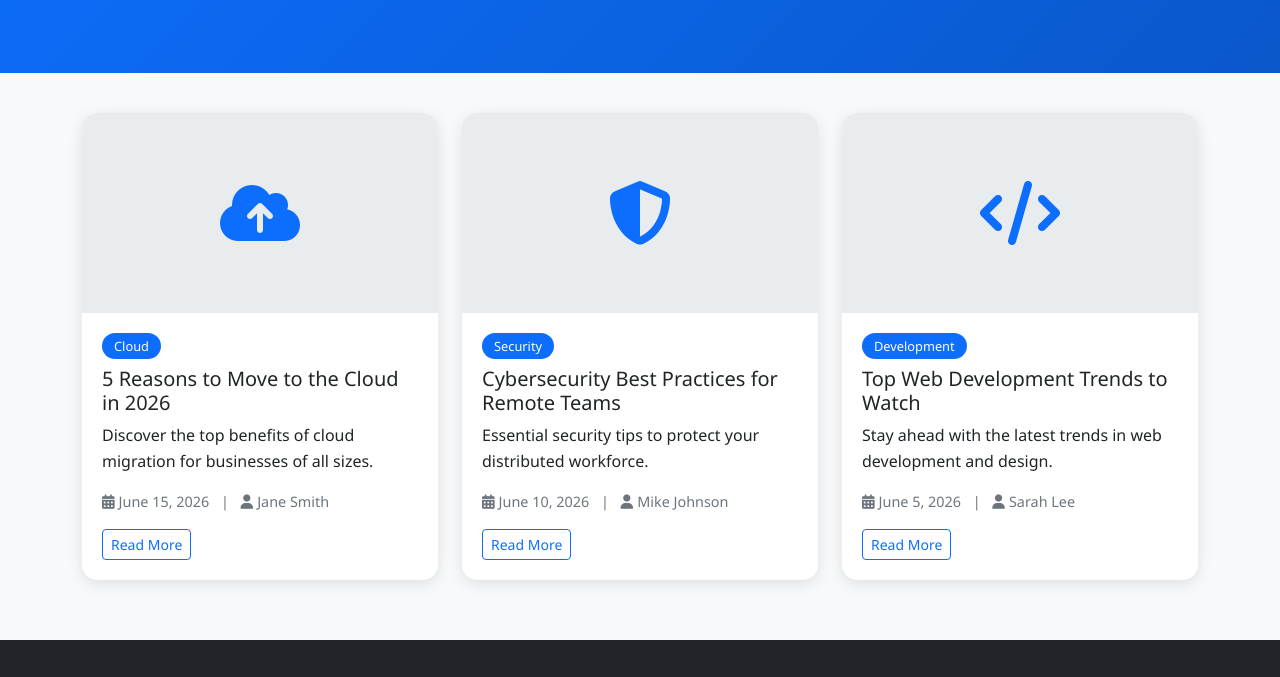
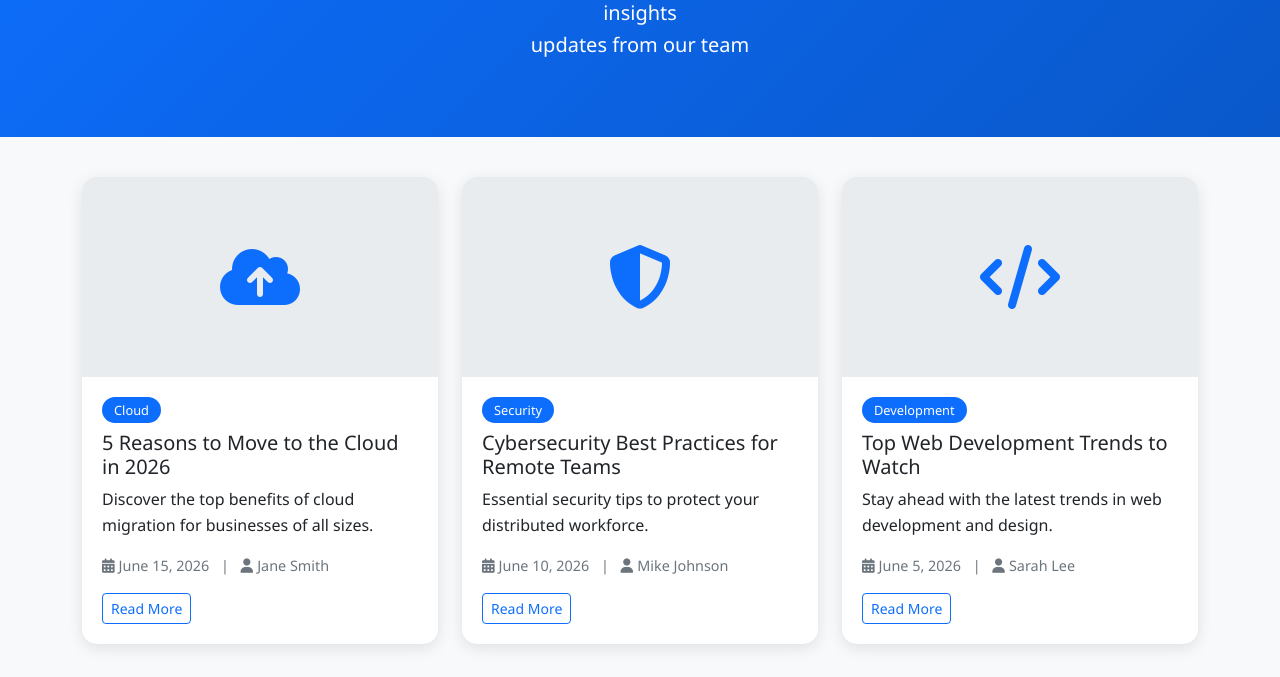
Before and after one commit to Luduba/TechSolutions-WebApp, a plain HTML site: page blog.html in a window 1280 px wide. Shown: the part 181-858 px from the top of the page. Drawn offline with nearby package versions, Linux system fonts and the light colour scheme.

Commit message:
Add break

```diff
--- a/blog.html
+++ b/blog.html
@@ -114,7 +114,7 @@
     <section class="page-header">
         <div class="container text-center">
             <h1>Tech Insights Blog</h1>
-            <p class="lead">Latest news, insights, and updates from our team</p>
+            <p class="lead">Latest news<br> insights<br>  updates from our team</p>
         </div>
     </section>
 
```
